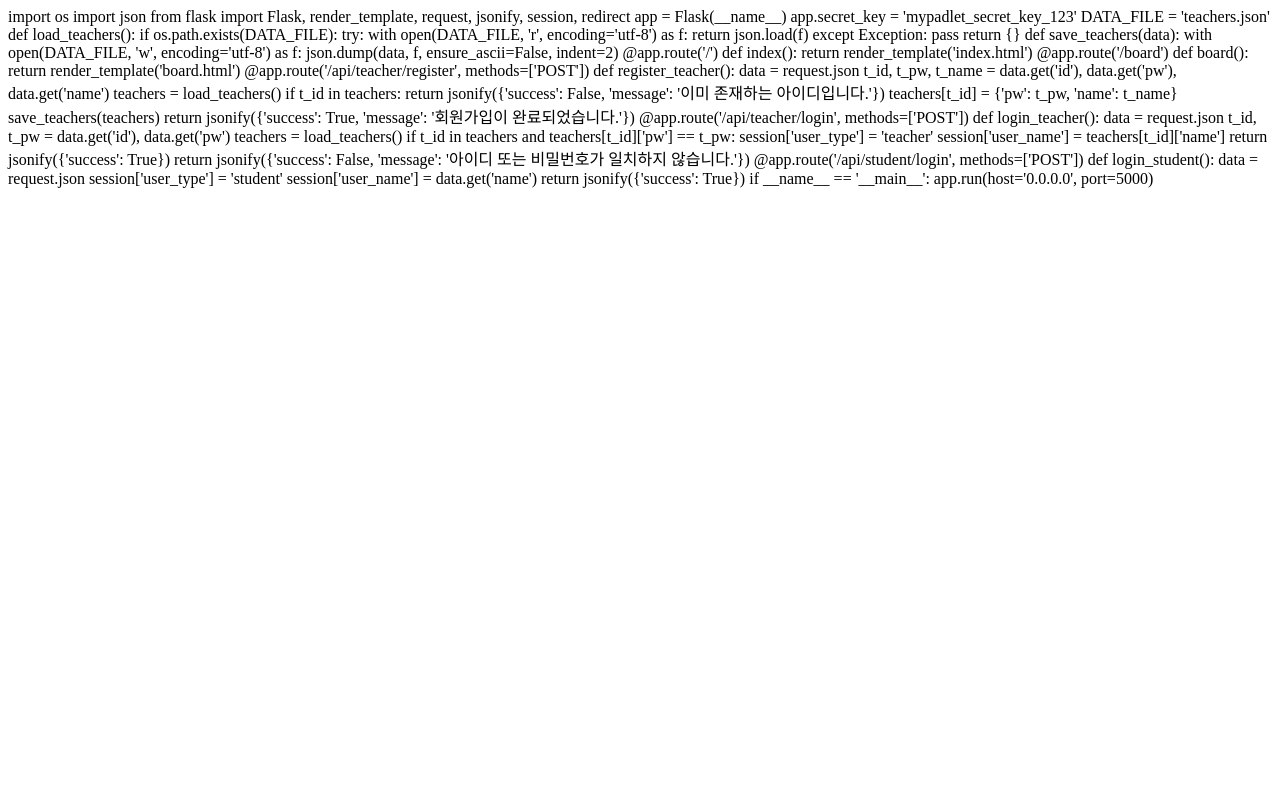
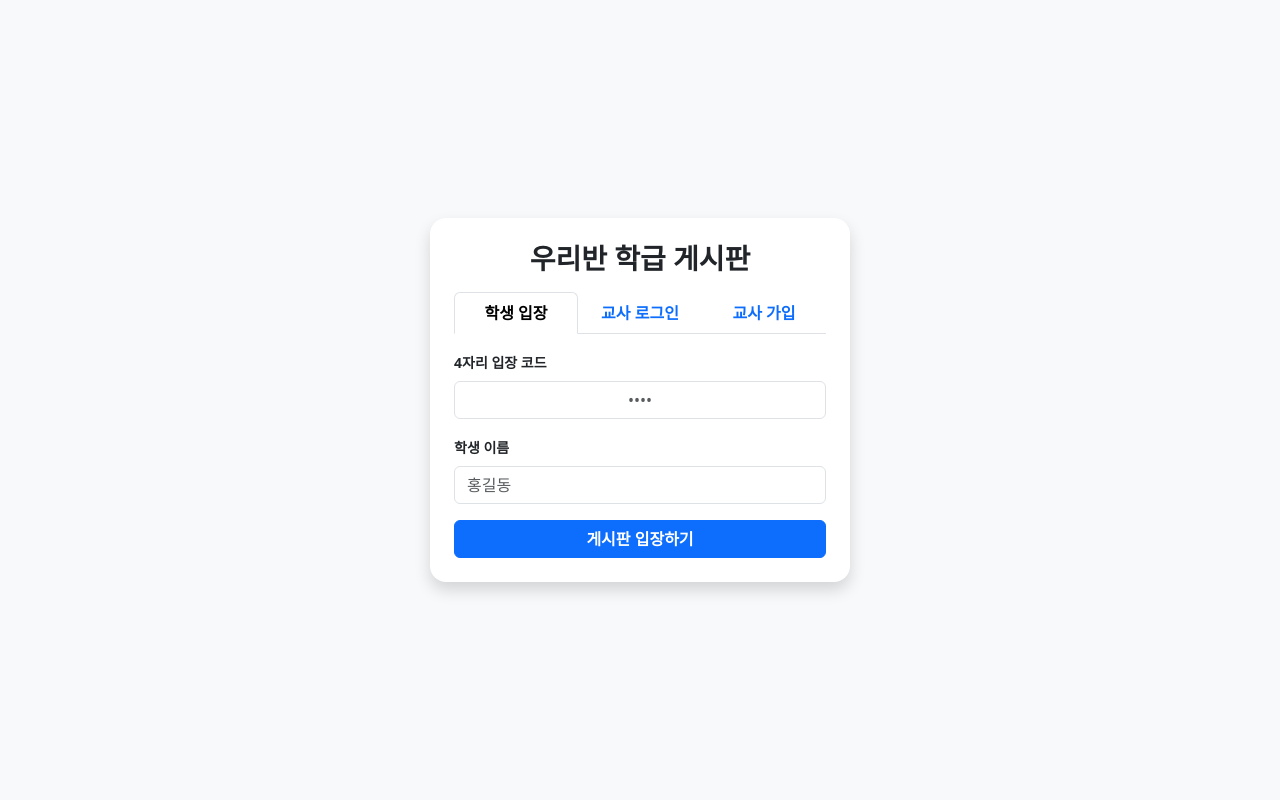
Before and after one commit to doolpus97/mypadlet2, a Flask app: page / in a window 1280 px wide. Run offline with Flask 3, Linux system fonts and the light colour scheme.

Commit message:
Update index.html

```diff
--- a/templates/index.html
+++ b/templates/index.html
@@ -1,64 +1,98 @@
-import os
-import json
-from flask import Flask, render_template, request, jsonify, session, redirect
+<!DOCTYPE html>
+<html lang="ko">
+<head>
+    <meta charset="UTF-8">
+    <meta name="viewport" content="width=device-width, initial-scale=1.0">
+    <title>우리반 학급 게시판</title>
+    <link href="https://cdn.jsdelivr.net/npm/bootstrap@5.3.0/dist/css/bootstrap.min.css" rel="stylesheet">
+</head>
+<body class="bg-light min-vh-100 d-flex align-items-center justify-content-center p-3">
 
-app = Flask(__name__)
-app.secret_key = 'mypadlet_secret_key_123'
+    <!-- 1. 로그인 영역 -->
+    <div id="loginSection" class="card shadow border-0 w-100" style="max-width: 420px; border-radius: 16px;">
+        <div class="card-body p-4 text-center">
+            <h3 class="fw-bold mb-3">우리반 학급 게시판</h3>
 
-DATA_FILE = 'teachers.json'
+            <ul class="nav nav-tabs nav-justified mb-3" id="loginTab">
+                <li class="nav-item">
+                    <button class="nav-link active fw-bold" id="student-tab" data-bs-toggle="tab" data-bs-target="#student">학생 입장</button>
+                </li>
+                <li class="nav-item">
+                    <button class="nav-link fw-bold" id="teacher-tab" data-bs-toggle="tab" data-bs-target="#teacher">교사 로그인</button>
+                </li>
+                <li class="nav-item">
+                    <button class="nav-link fw-bold text-primary" id="register-tab" data-bs-toggle="tab" data-bs-target="#register">교사 가입</button>
+                </li>
+            </ul>
 
-def load_teachers():
-    if os.path.exists(DATA_FILE):
-        try:
-            with open(DATA_FILE, 'r', encoding='utf-8') as f:
-                return json.load(f)
-        except Exception:
-            pass
-    return {}
+            <div class="tab-content text-start" id="loginTabContent">
+                <!-- 학생 입장 -->
+                <div class="tab-pane fade show active" id="student">
+                    <form onsubmit="return handleStudentLogin(event)">
+                        <div class="mb-3">
+                            <label class="form-label fw-bold small">4자리 입장 코드</label>
+                            <input type="text" id="entryCode" class="form-control text-center" placeholder="••••" maxlength="4" required>
+                        </div>
+                        <div class="mb-3">
+                            <label class="form-label fw-bold small">학생 이름</label>
+                            <input type="text" id="studentName" class="form-control" placeholder="홍길동" required>
+                        </div>
+                        <button type="submit" class="btn btn-primary w-100 fw-bold">게시판 입장하기</button>
+                    </form>
+                </div>
 
-def save_teachers(data):
-    with open(DATA_FILE, 'w', encoding='utf-8') as f:
-        json.dump(data, f, ensure_ascii=False, indent=2)
+                <!-- 교사 로그인 -->
+                <div class="tab-pane fade" id="teacher">
+                    <form onsubmit="return handleTeacherLogin(event)">
+                        <div class="mb-3">
+                            <label class="form-label fw-bold small">교사 아이디</label>
+                            <input type="text" id="teacherId" class="form-control" required>
+                        </div>
+                        <div class="mb-3">
+                            <label class="form-label fw-bold small">비밀번호</label>
+                            <input type="password" id="teacherPw" class="form-control" required>
+                        </div>
+                        <button type="submit" class="btn btn-warning w-100 fw-bold">교사 로그인</button>
+                    </form>
+                </div>
 
-@app.route('/')
-def index():
-    return render_template('index.html')
+                <!-- 교사 회원가입 -->
+                <div class="tab-pane fade" id="register">
+                    <form onsubmit="return handleTeacherRegister(event)">
+                        <div class="mb-2">
+                            <label class="form-label fw-bold small">아이디</label>
+                            <input type="text" id="regTeacherId" class="form-control" required>
+                        </div>
+                        <div class="mb-2">
+                            <label class="form-label fw-bold small">비밀번호</label>
+                            <input type="password" id="regTeacherPw" class="form-control" required>
+                        </div>
+                        <div class="mb-3">
+                            <label class="form-label fw-bold small">이름</label>
+                            <input type="text" id="regTeacherName" class="form-control" required>
+                        </div>
+                        <button type="submit" class="btn btn-success w-100 fw-bold">회원가입 완료</button>
+                    </form>
+                </div>
+            </div>
+        </div>
+    </div>
 
-@app.route('/board')
-def board():
-    return render_template('board.html')
+    <!-- 2. 게시판 영역 (초기 상태 숨김) -->
+    <div id="boardSection" class="container bg-white p-4 rounded shadow-sm d-none" style="max-width: 800px;">
+        <div class="d-flex justify-content-between align-items-center mb-4 pb-2 border-bottom">
+            <h3 class="fw-bold m-0">📌 우리반 게시판</h3>
+            <div>
+                <span id="userInfo" class="badge bg-secondary me-2 p-2"></span>
+                <button onclick="location.reload()" class="btn btn-outline-danger btn-sm">로그아웃</button>
+            </div>
+        </div>
+        <div class="alert alert-success">
+            게시판에 성공적으로 입장하셨습니다!
+        </div>
+    </div>
 
-@app.route('/api/teacher/register', methods=['POST'])
-def register_teacher():
-    data = request.json
-    t_id, t_pw, t_name = data.get('id'), data.get('pw'), data.get('name')
-    teachers = load_teachers()
-
-    if t_id in teachers:
-        return jsonify({'success': False, 'message': '이미 존재하는 아이디입니다.'})
-
-    teachers[t_id] = {'pw': t_pw, 'name': t_name}
-    save_teachers(teachers)
-    return jsonify({'success': True, 'message': '회원가입이 완료되었습니다.'})
-
-@app.route('/api/teacher/login', methods=['POST'])
-def login_teacher():
-    data = request.json
-    t_id, t_pw = data.get('id'), data.get('pw')
-    teachers = load_teachers()
-
-    if t_id in teachers and teachers[t_id]['pw'] == t_pw:
-        session['user_type'] = 'teacher'
-        session['user_name'] = teachers[t_id]['name']
-        return jsonify({'success': True})
-    return jsonify({'success': False, 'message': '아이디 또는 비밀번호가 일치하지 않습니다.'})
-
-@app.route('/api/student/login', methods=['POST'])
-def login_student():
-    data = request.json
-    session['user_type'] = 'student'
-    session['user_name'] = data.get('name')
-    return jsonify({'success': True})
-
-if __name__ == '__main__':
-    app.run(host='0.0.0.0', port=5000)
+    <script src="https://cdn.jsdelivr.net/npm/bootstrap@5.3.0/dist/js/bootstrap.bundle.min.js"></script>
+    <script src="/static/app.js"></script>
+</body>
+</html>
```
